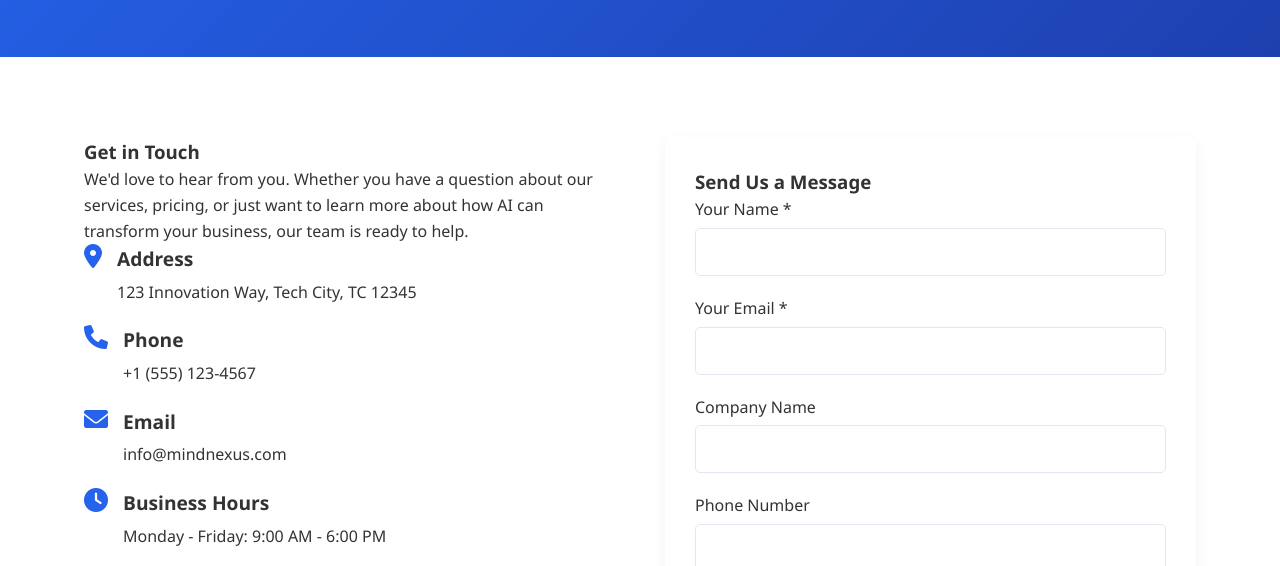
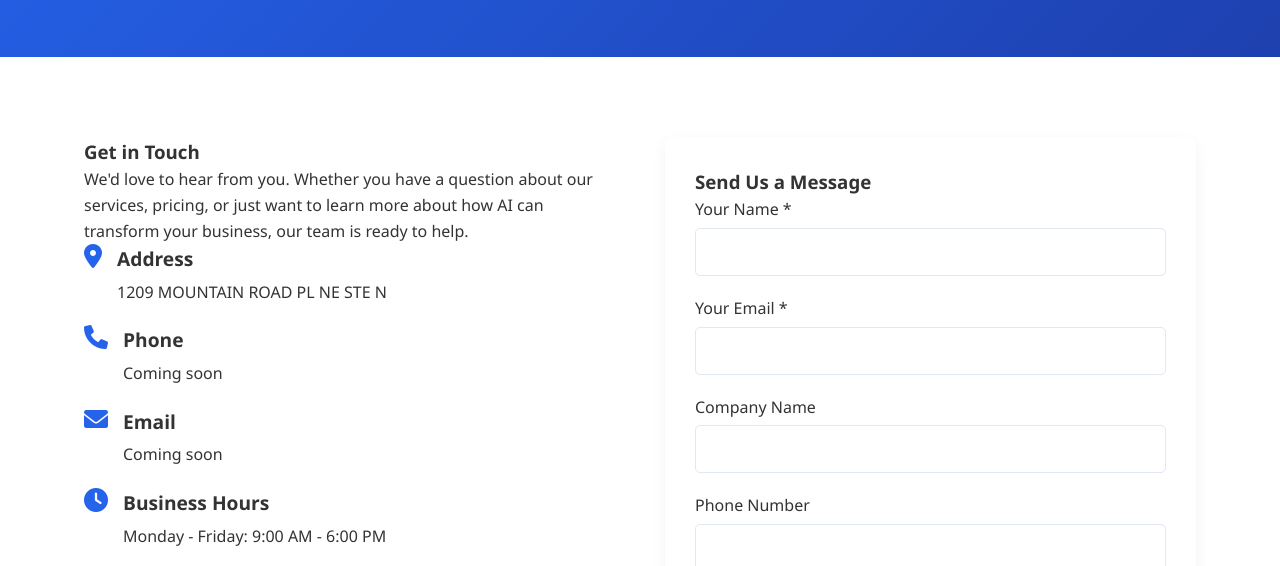
Before and after one commit to mind-nex/mind-nex.github.io, a plain HTML site: page contact.html in a window 1280 px wide. Shown: the part 240-806 px from the top of the page. Drawn offline with Linux system fonts and the light colour scheme.

Commit message:
Change contact info

```diff
--- a/contact.html
+++ b/contact.html
@@ -48,7 +48,7 @@
                         <i class="fas fa-map-marker-alt"></i>
                         <div class="contact-info-content">
                             <h4>Address</h4>
-                            <p>123 Innovation Way, Tech City, TC 12345</p>
+                            <p>1209 MOUNTAIN ROAD PL NE STE N</p>
                         </div>
                     </div>
 
@@ -56,7 +56,7 @@
                         <i class="fas fa-phone"></i>
                         <div class="contact-info-content">
                             <h4>Phone</h4>
-                            <p>+1 (555) 123-4567</p>
+                            <p>Coming soon</p>
                         </div>
                     </div>
 
@@ -64,7 +64,7 @@
                         <i class="fas fa-envelope"></i>
                         <div class="contact-info-content">
                             <h4>Email</h4>
-                            <p>info@mindnexus.com</p>
+                            <p>Coming soon</p>
                         </div>
                     </div>
 
@@ -143,7 +143,7 @@
             <h3>Find Us</h3>
             <div class="map-container">
                 <!-- Replace with actual Google Maps embed code -->
-                <iframe src="https://www.google.com/maps/embed?pb=!1m18!1m12!1m3!1d3022.2170517829554!2d-73.98776798429421!3d40.757978142868705!2m3!1f0!2f0!3f0!3m2!1i1024!2i768!4f13.1!3m3!1m2!1s0x89c25855c6480299%3A0x55194ec5a1ae072e!2sTimes%20Square!5e0!3m2!1sen!2sus!4v1635187284657!5m2!1sen!2sus" width="100%" height="450" style="border:0;" allowfullscreen="" loading="lazy"></iframe>
+                <iframe src="https://www.google.com/maps/embed?pb=!1m18!1m12!1m3!1d3264.6081586949103!2d-106.56063482464702!3d35.091522062143625!2m3!1f0!2f0!3f0!3m2!1i1024!2i768!4f13.1!3m3!1m2!1s0x87220a95517c54df%3A0x6e3d67eaab0b4f51!2s1209%20Mountain%20Rd%20Pl%20NE%20n%2C%20Albuquerque%2C%20NM%2087110!5e0!3m2!1ses-419!2sus!4v1741460571104!5m2!1ses-419!2sus" width="100%" height="450" style="border:0;" allowfullscreen="" loading="lazy" referrerpolicy="no-referrer-when-downgrade"></iframe>
             </div>
         </div>
     </section>
@@ -166,8 +166,8 @@
                 </div>
                 <div class="footer-section">
                     <h3>Contact</h3>
-                    <p><i class="fas fa-envelope"></i> info@mindnexus.com</p>
-                    <p><i class="fas fa-phone"></i> +1 (555) 123-4567</p>
+                    <!--<p><i class="fas fa-envelope"></i> info@mindnexus.com</p>
+                    <p><i class="fas fa-phone"></i> +1 (555) 123-4567</p> -->
                     <div class="social-icons">
                         <a href="#"><i class="fab fa-twitter"></i></a>
                         <a href="#"><i class="fab fa-linkedin"></i></a>
```
Also changed, not shown: cases.html (+2 -2 lines), index.html (+2 -2 lines), prices.html (+2 -2 lines).
